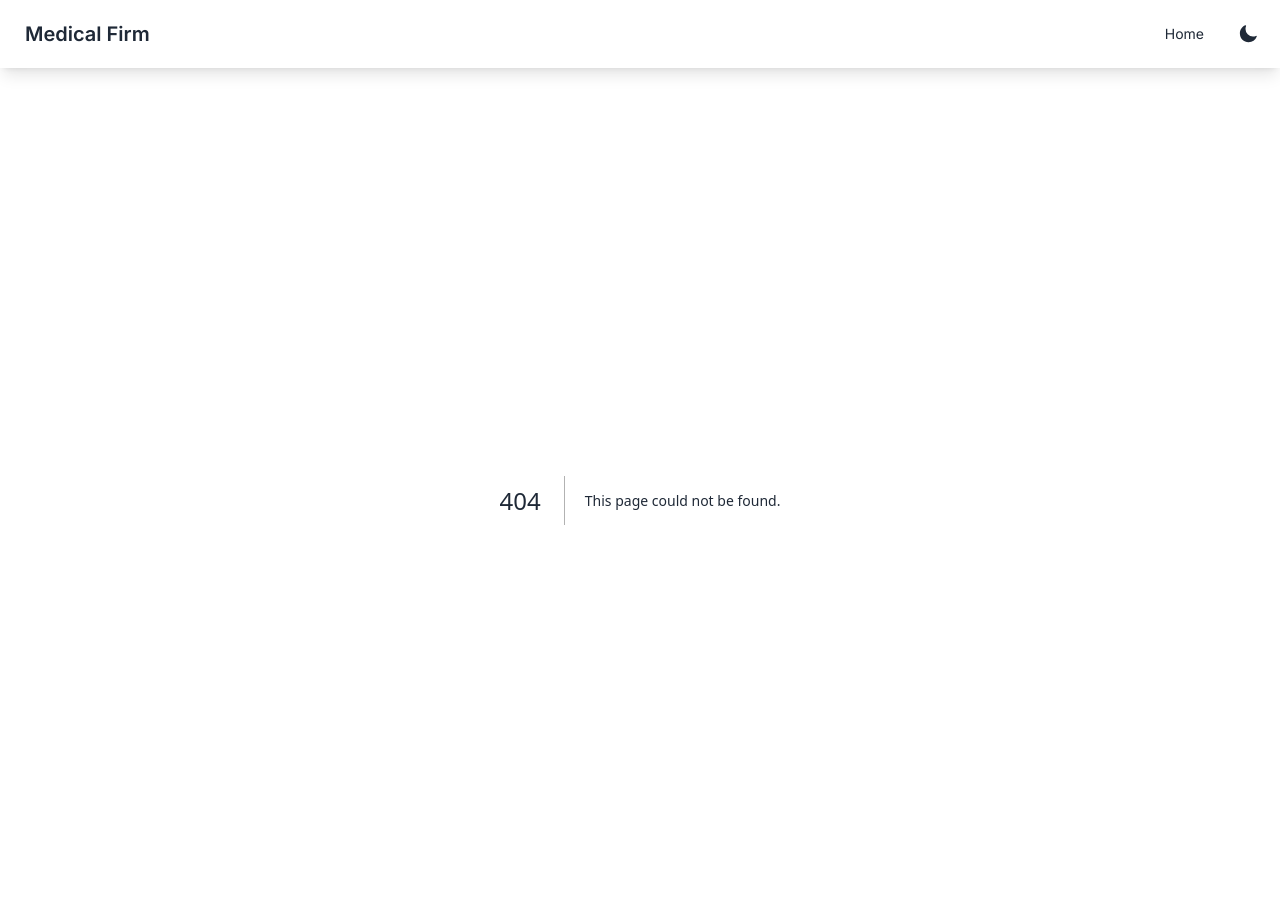
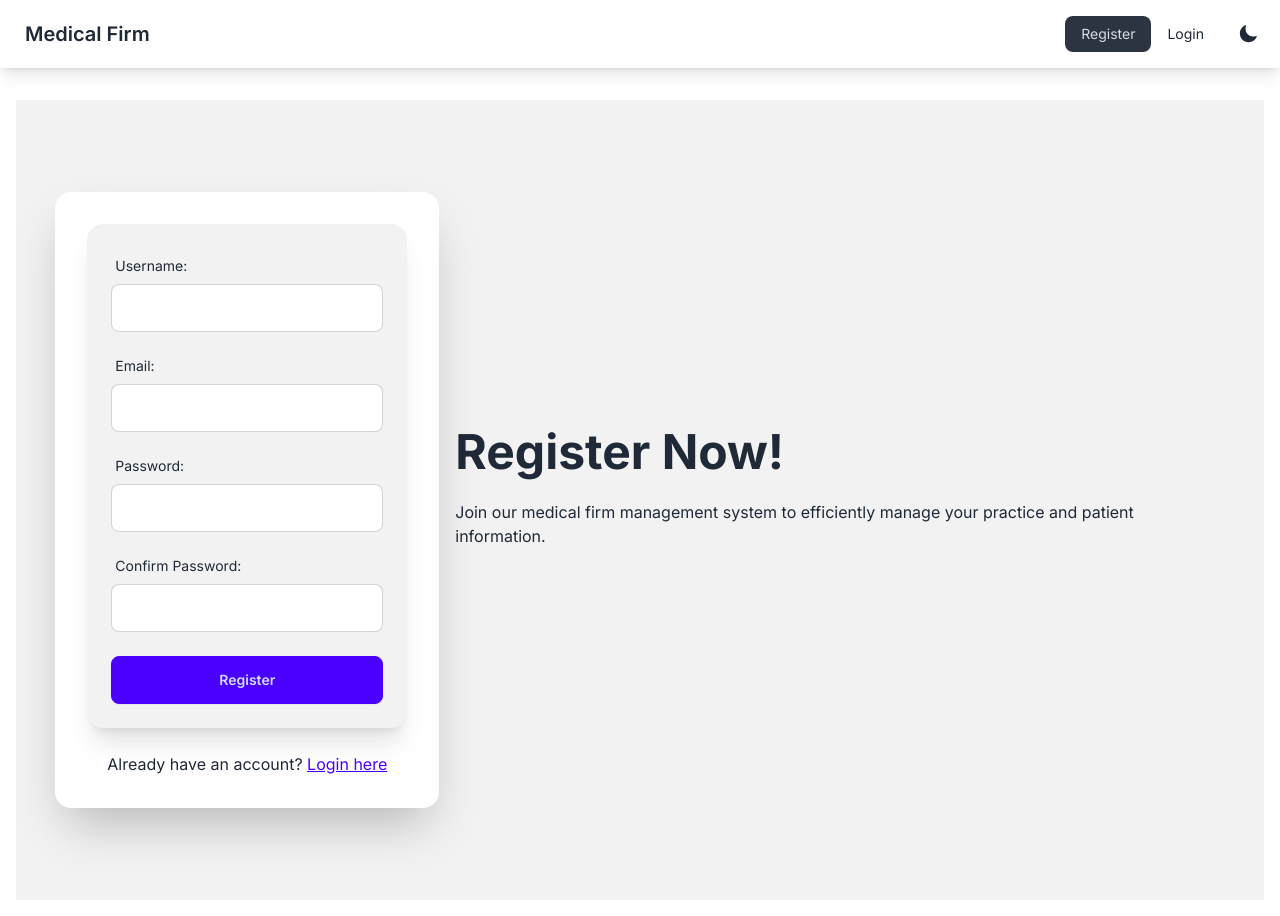
Before and after one commit to jaskamal2724/medical-firm-management, a Next.js app: page /register in a window 1280 px wide. Before the commit this address had no page. Built offline with nearby package versions, Linux system fonts and the light colour scheme.

Commit message:
new ui added

```diff
--- a/app/components/Navigation.tsx
+++ b/app/components/Navigation.tsx
@@ -16,11 +16,17 @@ const Navigation = () => {
           Medical Firm
         </Link>
       </div>
+
       <div className="flex-none">
         <ul className="menu menu-horizontal px-1">
           <li>
-            <Link href="/" className={pathname === "/" ? "active" : ""}>
-              Home
+            <Link href="/register" className={pathname === "/register" ? "active" : ""}>
+              Register
+            </Link>
+          </li>
+          <li>
+            <Link href="/login" className={pathname === "/login" ? "active" : ""}>
+              Login
             </Link>
           </li>
           {/* <li>
--- /dev/null
+++ b/app/components/RegistrationForm.tsx
@@ -0,0 +1,107 @@
+"use client"
+
+import { useState } from "react"
+import { useRouter } from "next/navigation"
+
+const RegistrationForm = () => {
+  const [formData, setFormData] = useState({
+    username: "",
+    email: "",
+    password: "",
+    confirmPassword: "",
+  })
+  const [error, setError] = useState("")
+  const router = useRouter()
+
+  const handleChange = (e: React.ChangeEvent<HTMLInputElement>) => {
+    const { name, value } = e.target
+    setFormData((prevData) => ({
+      ...prevData,
+      [name]: value,
+    }))
+  }
+
+  const handleSubmit = (e: React.FormEvent) => {
+    e.preventDefault()
+    setError("")
+
+    if (formData.password !== formData.confirmPassword) {
+      setError("Passwords do not match")
+      return
+    }
+
+    // Here you would typically send the registration data to your backend
+    // For this example, we'll just simulate a successful registration
+    console.log("Registration data:", formData)
+
+    // Redirect to login page after successful registration
+    router.push("/login")
+  }
+
+  return (
+    <form onSubmit={handleSubmit} className="card bg-base-200 shadow-xl p-6 w-full max-w-sm mx-auto">
+      <div className="form-control">
+        <label htmlFor="username" className="label">
+          <span className="label-text">Username:</span>
+        </label>
+        <input
+          type="text"
+          id="username"
+          name="username"
+          value={formData.username}
+          onChange={handleChange}
+          className="input input-bordered w-full"
+          required
+        />
+      </div>
+      <div className="form-control mt-4">
+        <label htmlFor="email" className="label">
+          <span className="label-text">Email:</span>
+        </label>
+        <input
+          type="email"
+          id="email"
+          name="email"
+          value={formData.email}
+          onChange={handleChange}
+          className="input input-bordered w-full"
+          required
+        />
+      </div>
+      <div className="form-control mt-4">
+        <label htmlFor="password" className="label">
+          <span className="label-text">Password:</span>
+        </label>
+        <input
+          type="password"
+          id="password"
+          name="password"
+          value={formData.password}
+          onChange={handleChange}
+          className="input input-bordered w-full"
+          required
+        />
+      </div>
+      <div className="form-control mt-4">
+        <label htmlFor="confirmPassword" className="label">
+          <span className="label-text">Confirm Password:</span>
+        </label>
+        <input
+          type="password"
+          id="confirmPassword"
+          name="confirmPassword"
+          value={formData.confirmPassword}
+          onChange={handleChange}
+          className="input input-bordered w-full"
+          required
+        />
+      </div>
+      {error && <p className="text-error mt-4">{error}</p>}
+      <button type="submit" className="btn btn-primary mt-6 w-full">
+        Register
+      </button>
+    </form>
+  )
+}
+
+export default RegistrationForm
--- /dev/null
+++ b/app/login/page.tsx
@@ -0,0 +1,26 @@
+import LoginForm from "@/app/components/LoginForm"
+import Link from "next/link"
+
+export default function Login() {
+  return (
+    <div className="hero min-h-screen bg-base-200">
+      <div className="hero-content flex-col lg:flex-row-reverse">
+        <div className="text-center lg:text-left">
+          <h1 className="text-5xl font-bold">Login now!</h1>
+          <p className="py-6">Access your personalized dashboard and manage your medical practice efficiently.</p>
+        </div>
+        <div className="card flex-shrink-0 w-full max-w-sm shadow-2xl bg-base-100">
+          <div className="card-body">
+            <LoginForm />
+            <div className="text-center mt-4">
+              Don't have an account?{" "}
+              <Link href="/register" className="link link-primary">
+                Register here
+              </Link>
+            </div>
+          </div>
+        </div>
+      </div>
+    </div>
+  )
+}
--- a/app/page.tsx
+++ b/app/page.tsx
@@ -1,22 +1,5 @@
-import LoginForm from "./components/LoginForm"
+import { redirect } from "next/navigation"
 
 export default function Home() {
-  return (
-    <div className="hero min-h-[700px] bg-base-200">
-      <div className="hero-content flex-col lg:flex-row-reverse">
-        <div className="text-center lg:text-left">
-          <h1 className="text-5xl font-bold">Medical Firm Management</h1>
-          <p className="py-6">
-            Efficiently manage your medical practice with our state-of-the-art system. Login to access your personalized
-            dashboard.
-          </p>
-        </div>
-        <div className="card flex-shrink-0 w-full max-w-sm shadow-2xl bg-base-100">
-          <div className="card-body">
-            <LoginForm />
-          </div>
-        </div>
-      </div>
-    </div>
-  )
+  redirect("/register")
 }
--- /dev/null
+++ b/app/register/page.tsx
@@ -0,0 +1,28 @@
+import RegistrationForm from "@/app/components/RegistrationForm"
+import Link from "next/link"
+
+export default function Register() {
+  return (
+    <div className="hero min-h-screen bg-base-200">
+      <div className="hero-content flex-col lg:flex-row-reverse">
+        <div className="text-center lg:text-left">
+          <h1 className="text-5xl font-bold">Register Now!</h1>
+          <p className="py-6">
+            Join our medical firm management system to efficiently manage your practice and patient information.
+          </p>
+        </div>
+        <div className="card flex-shrink-0 w-full max-w-sm shadow-2xl bg-base-100">
+          <div className="card-body">
+            <RegistrationForm />
+            <div className="text-center mt-4">
+              Already have an account?{" "}
+              <Link href="/login" className="link link-primary">
+                Login here
+              </Link>
+            </div>
+          </div>
+        </div>
+      </div>
+    </div>
+  )
+}
```
